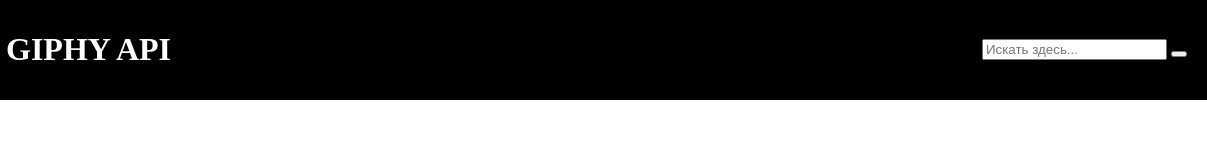
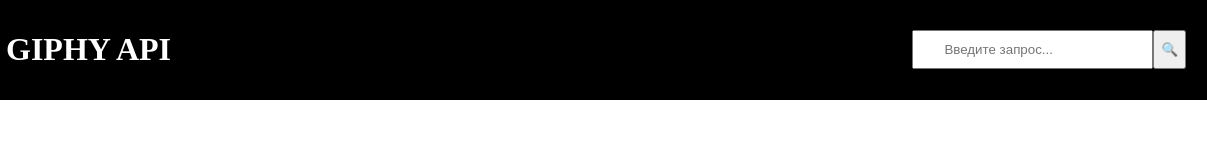
Before and after one commit to DianaDakulova/neobis-front-giphyAPI, a plain HTML site: page index.html in a window 1280 px wide. Shown: the full height of the page, 73-1280 px from the left. Drawn offline with Linux system fonts and the light colour scheme.

Commit message:
changed input

```diff
--- a/index.html
+++ b/index.html
@@ -15,25 +15,13 @@
             <h1>GIPHY API</h1>
         </div>
         <div class="header__input-side">
-            <form>
-                <input type="text" placeholder="Искать здесь...">
-                <button type="submit"></button>
-            </form>
+            <div class="input__button-container">
+                <input class="inp" type="text" placeholder="Введите запрос..." />
+                <button type="button">&#128269;</button>
+              </div>
         </div>
-
-
-
         </div>
     </header>
-
-
     <script src="./js/script.js"></script>
 </body>
 </html>
-
-<!-- <form action="" class="email-adress">
-    <label for="email">
-        <input type="text" id="email" placeholder="Your Email Adress">
-        <button class="send">JOIN</button>
-    </label>
-</form> -->
--- a/style/style.css
+++ b/style/style.css
@@ -18,9 +18,11 @@ h1 {
    color: white;
    margin-left: 10px;
 }
-.btn {
-
+.input__button-container {
+  display: flex;
+  border: 1px solid;
+  border-radius: 4px;
 }
-.btn__search {
-
+.inp {
+    padding: 10px 30px;
 }
```
